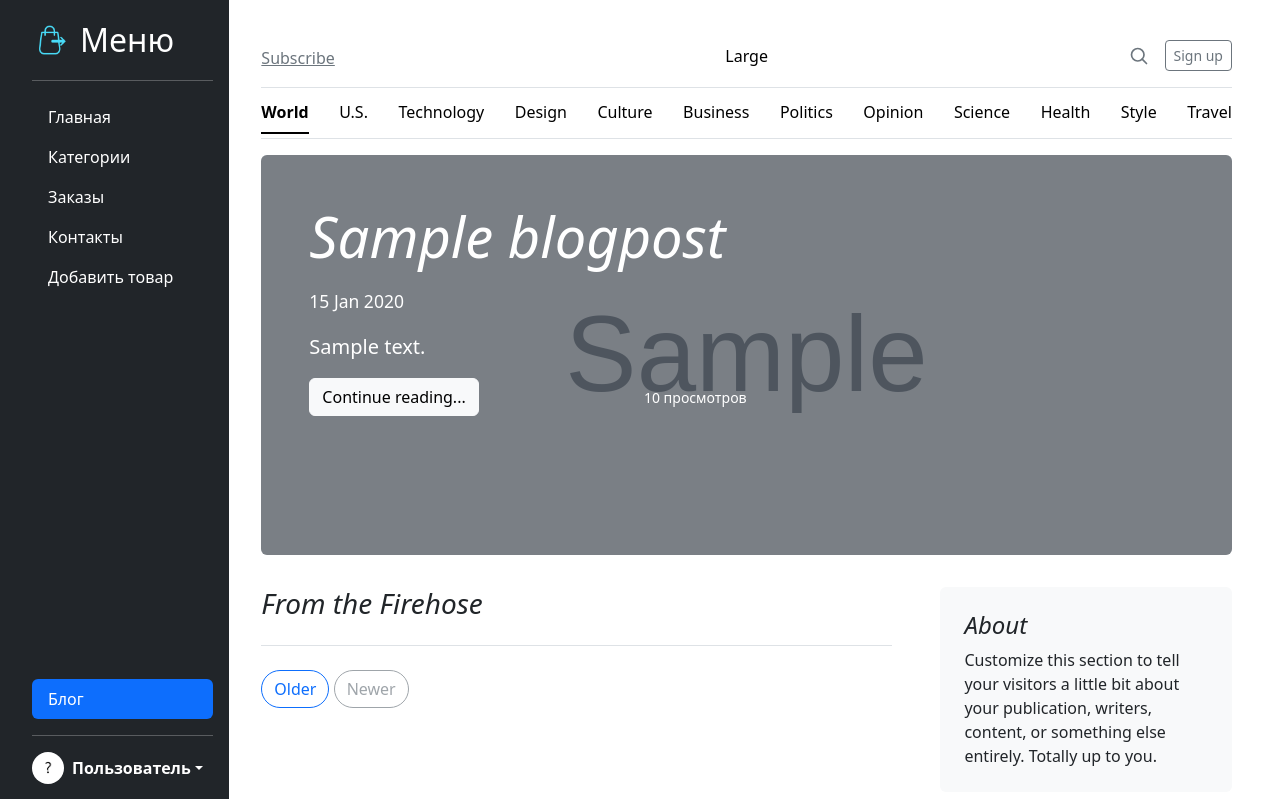
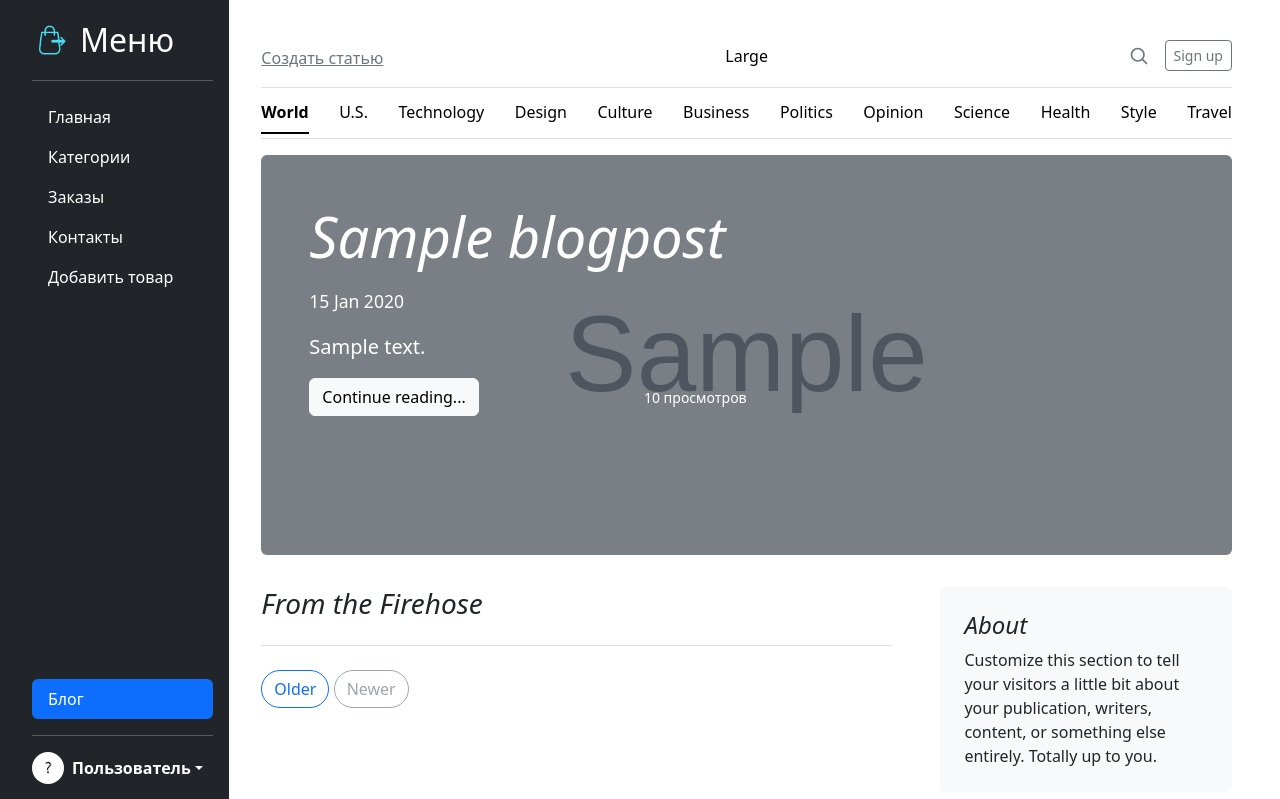
Before and after one commit to xzista/homework_4, a Django app: page /blog/posts/ in a window 1280 px wide. Shown: the top 799 px of the page. Run offline with Django 5.2, Linux system fonts and the light colour scheme; tables that the repository leaves empty hold one stand-in row (values such as "Sample post"); grey boxes marked "Sample" are stand-in pictures; some libraries are stand-ins or nearby versions.

Commit message:
update blog_main.html

```diff
--- a/blog/templates/blog_main.html
+++ b/blog/templates/blog_main.html
@@ -4,7 +4,7 @@
 <div class="container">
     <header class="border-bottom lh-1 py-3">
         <div class="row flex-nowrap justify-content-between align-items-center">
-            <div class="col-4 pt-1"><a class="link-secondary" href="#">Subscribe</a></div>
+            <div class="col-4 pt-1"><a class="link-secondary" href="{% url 'blog:post_create' %}">Создать статью</a></div>
             <div class="col-4 text-center"><a class="blog-header-logo text-body-emphasis text-decoration-none"
                                               href="#">Large</a></div>
             <div class="col-4 d-flex justify-content-end align-items-center"><a class="link-secondary" href="#"
```
